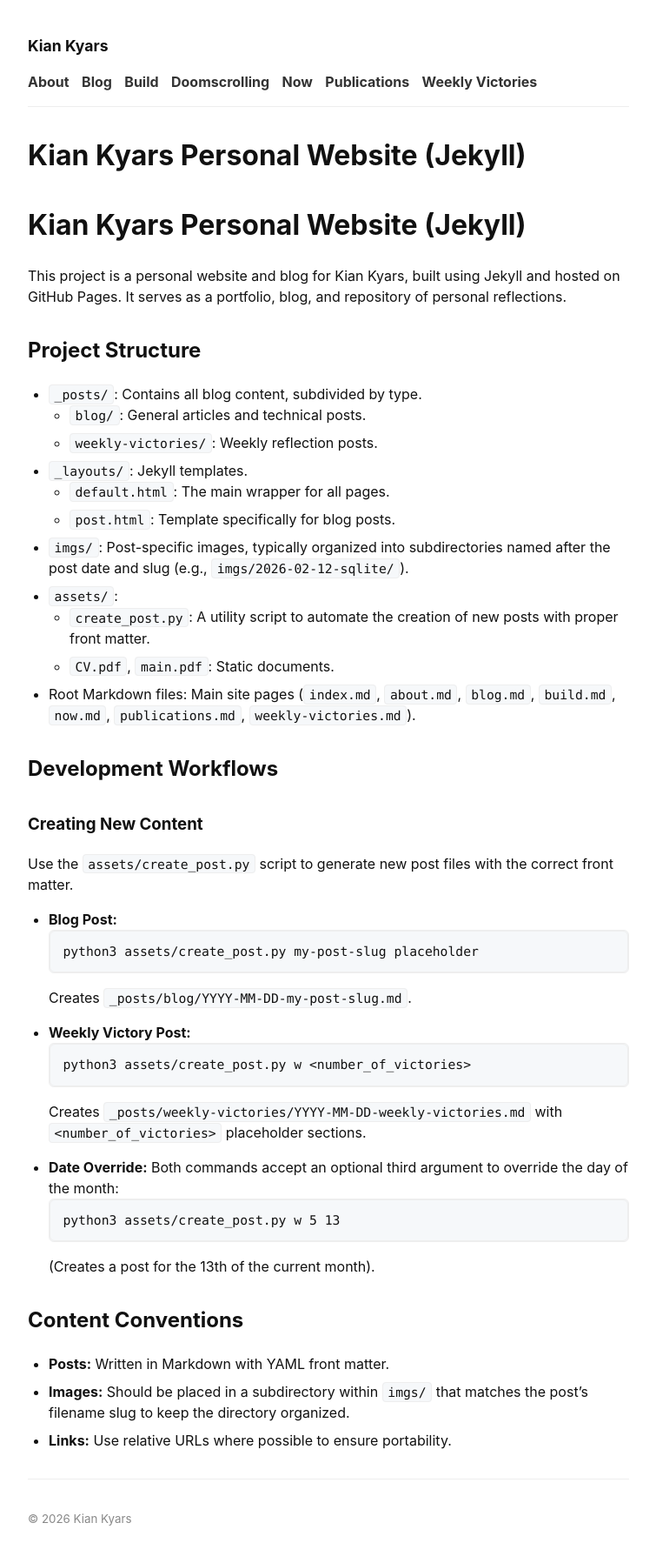
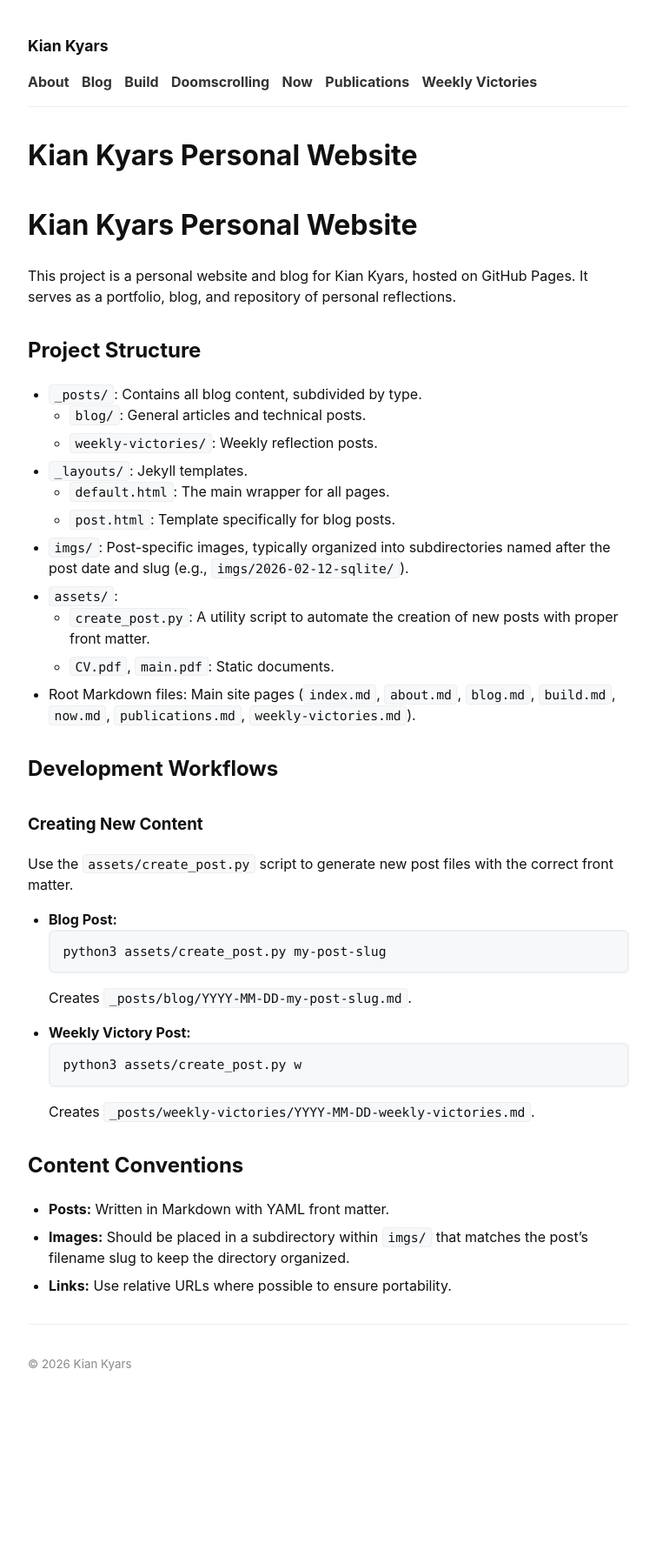
Before and after one commit to kiankyars/kiankyars.github.io, a Jekyll site: the page built from CLAUDE.md, in a window 1280 px wide. Shown: the whole page at 87% size, without its empty margins (262-1017 px from the left). Built offline with Jekyll 4.4.1, drawn with Linux system fonts in a browser that asks for light colours; our own code applies the rules of GitHub Pages for plain Markdown files; after the commit the page ends 1619 px from its top, so only the background shows below that.

Commit message:
calude.md update

````diff
--- a/CLAUDE.md
+++ b/CLAUDE.md
@@ -1,6 +1,6 @@
-# Kian Kyars Personal Website (Jekyll)
+# Kian Kyars Personal Website
 
-This project is a personal website and blog for Kian Kyars, built using Jekyll and hosted on GitHub Pages. It serves as a portfolio, blog, and repository of personal reflections.
+This project is a personal website and blog for Kian Kyars, hosted on GitHub Pages. It serves as a portfolio, blog, and repository of personal reflections.
 
 ## Project Structure
 
@@ -24,22 +24,15 @@ Use the `assets/create_post.py` script to generate new post files with the corre
 
 - **Blog Post:**
   ```bash
-  python3 assets/create_post.py my-post-slug placeholder
+  python3 assets/create_post.py my-post-slug
   ```
   Creates `_posts/blog/YYYY-MM-DD-my-post-slug.md`.
 
 - **Weekly Victory Post:**
   ```bash
-  python3 assets/create_post.py w <number_of_victories>
+  python3 assets/create_post.py w
   ```
-  Creates `_posts/weekly-victories/YYYY-MM-DD-weekly-victories.md` with `<number_of_victories>` placeholder sections.
-
-- **Date Override:**
-  Both commands accept an optional third argument to override the day of the month:
-  ```bash
-  python3 assets/create_post.py w 5 13
-  ```
-  (Creates a post for the 13th of the current month).
+  Creates `_posts/weekly-victories/YYYY-MM-DD-weekly-victories.md`.
 
 ## Content Conventions
 
````
